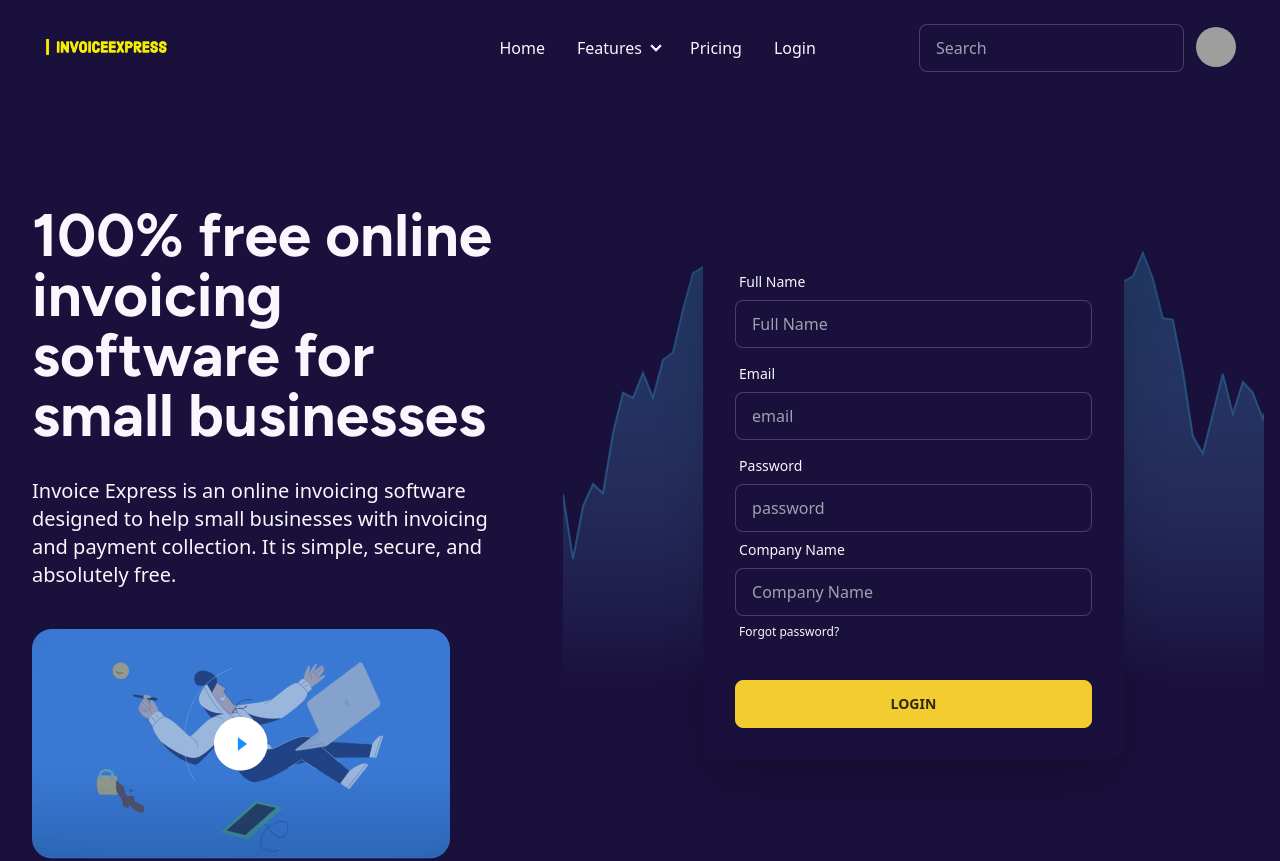
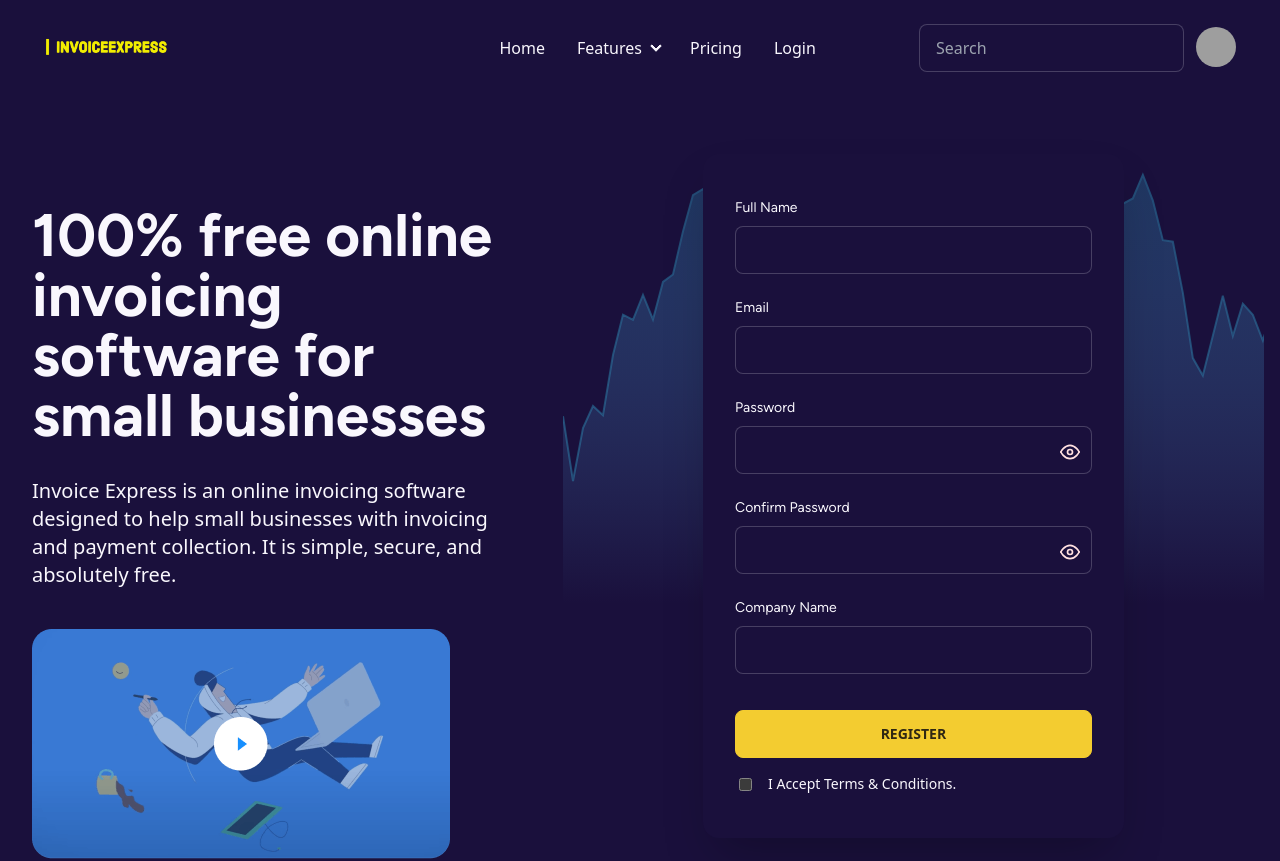
Before and after one commit to shouravrahman/InvoiceXpress, a React (Create React App) app in the folder client/: page / in a window 1280 px wide. Shown: the top 861 px of the page. Built offline with nearby package versions, Linux system fonts and the light colour scheme; grey boxes are pictures that could not be loaded.

Commit message:
feat: register form

```diff
--- a/client/src/components/RegisterForm.jsx
+++ b/client/src/components/RegisterForm.jsx
@@ -1,62 +1,56 @@
 import React from "react";
-import { useForm, SubmitHandler } from "react-hook-form";
+import { z } from "zod";
+import Form from "./Form";
+import { FormProvider } from "react-hook-form";
+
+const schema = z
+	.object({
+		fullname: z
+			.string()
+			.min(3, "Fullname must be at least 3 characters")
+			.max(50, "Fullname cannot exceed 50 characters"),
+
+		email: z.string().email("Must be a valid email"),
+
+		password: z.string().min(6, "Password must be at least 6 characters"),
+
+		company: z
+			.string()
+			.min(3, "Company name must be at least 3 characters")
+			.max(50, "Company name cannot exceed 50 characters"),
+
+		passwordConfirmation: z.string(),
+		accept: z.literal(true, {
+			errorMap: () => ({
+				message: "Please accept terms & conditions before continuing.",
+			}),
+		}),
+	})
+	.refine((data) => data.password === data.passwordConfirmation, {
+		message: "Passwords don't match",
+		path: ["passwordConfirmation"],
+	});
 
 const RegisterForm = () => {
+	const onSubmit = (data) => {
+		//form submission logic here
+		console.log("Form submitted:", data);
+	};
+
 	return (
-		<form className='card-body '>
-			<div className='form-control'>
-				<label className='label'>
-					<span className='label-text'>Full Name</span>
-				</label>
-				<input
-					type='fname'
-					placeholder='Full Name'
-					className='input input-bordered'
-					required
-				/>
-			</div>
-			<div className='form-control'>
-				<label className='label'>
-					<span className='label-text'>Email</span>
-				</label>
-				<input
-					type='email'
-					placeholder='email'
-					className='input input-bordered'
-					required
-				/>
-			</div>
-			<div className='form-control'>
-				<label className='label'>
-					<span className='label-text'>Password</span>
-				</label>
-				<input
-					type='password'
-					placeholder='password'
-					className='input input-bordered'
-					required
-				/>
-				<div className='form-control'>
-					<label className='label'>
-						<span className='label-text'>Company Name</span>
-					</label>
-					<input
-						type='company'
-						placeholder='Company Name'
-						className='input input-bordered'
-						required
-					/>
-				</div>
-				<label className='label'>
-					<a href='#' className='label-text-alt link link-hover'>
-						Forgot password?
-					</a>
-				</label>
-			</div>
-			<div className='form-control mt-6'>
-				<button className='btn btn-accent'>Login</button>
-			</div>
-		</form>
+		<Form schema={schema} onSubmit={onSubmit}>
+			<Form.InputField label='Full Name' name='fullname' />
+			<Form.InputField label='Email' name='email' />
+			{/* <Form.InputField label='Password' name='password' type='password' /> */}
+			<Form.PasswordInput label='Password' name='password' />
+			<Form.ConfirmPasswordInput
+				label='Confirm Password'
+				name='passwordConfirmation'
+			/>
+			<Form.InputField label='Company Name' name='company' />
+			<Form.SubmitButton>Register</Form.SubmitButton>
+			<Form.CheckboxInput label='I Accept Terms & Conditions.' name='accept' />
+		</Form>
 	);
 };
 
```
